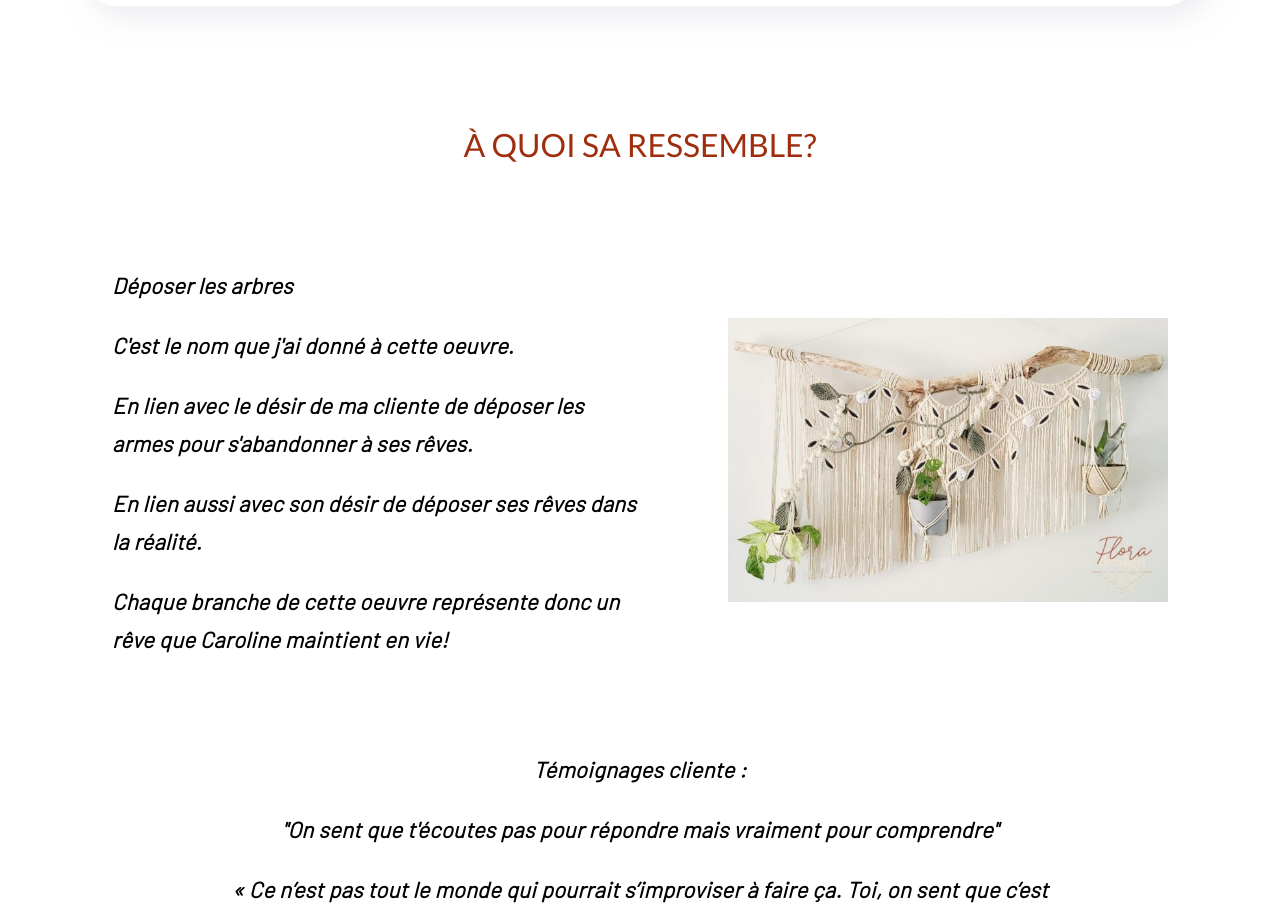
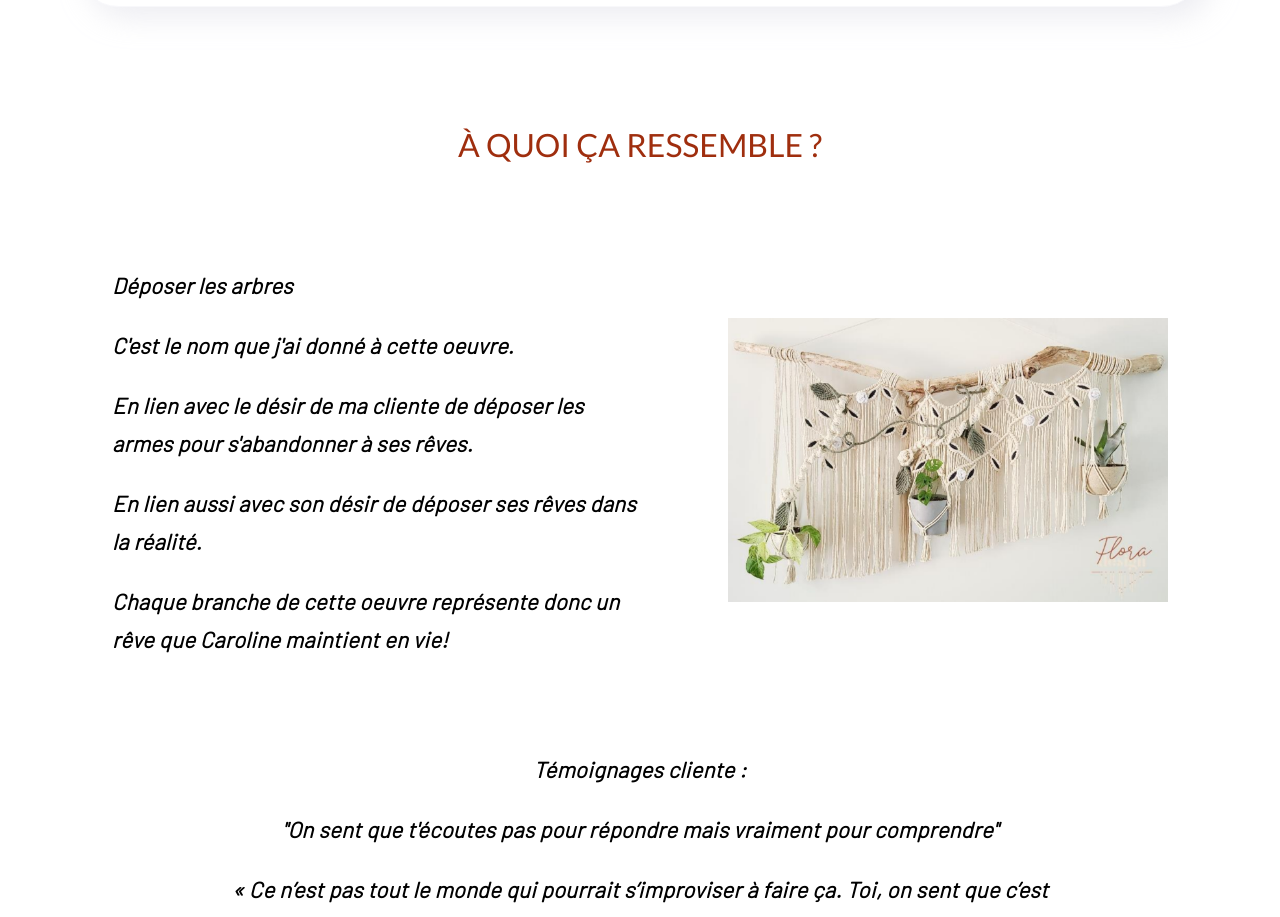
Before and after one commit to Jon104/flora-design, a React (Create React App) app: page /ensemble in a window 1280 px wide. Shown: the part 3480-4397 px from the top of the page. Built offline with nearby package versions, Linux system fonts and the light colour scheme; no server answers.

Commit message:
Fixed important text error

```diff
--- a/src/createTogether/CreateTogetherPage.jsx
+++ b/src/createTogether/CreateTogetherPage.jsx
@@ -277,7 +277,7 @@ const CreateTogether = () => {
           <Box pb={6}>
             <Grid container justifyContent="center">
               <Grid item>
-                <Title>À QUOI SA RESSEMBLE?</Title>
+                <Title>À QUOI ÇA RESSEMBLE ?</Title>
               </Grid>
             </Grid>
           </Box>
```
